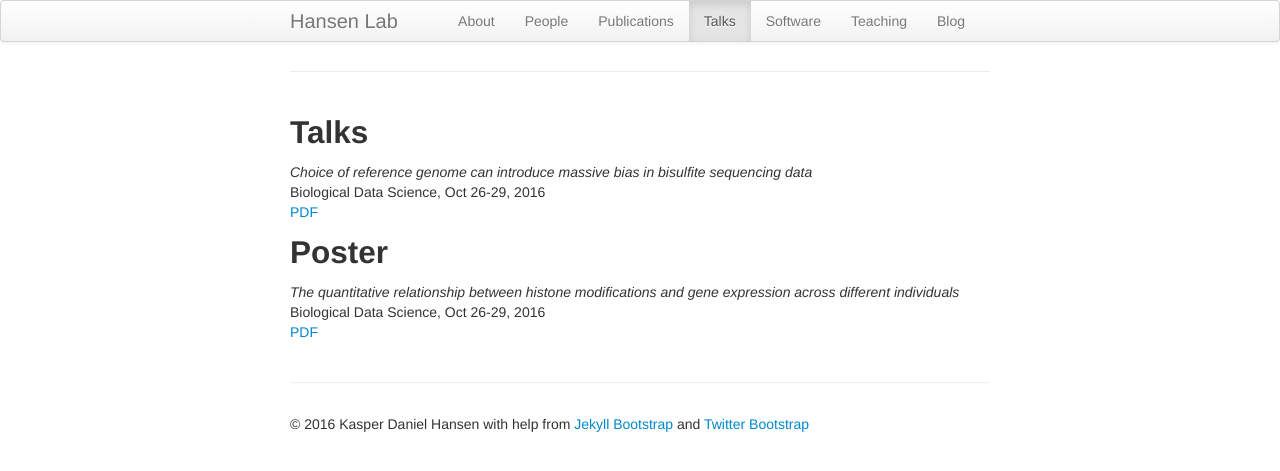
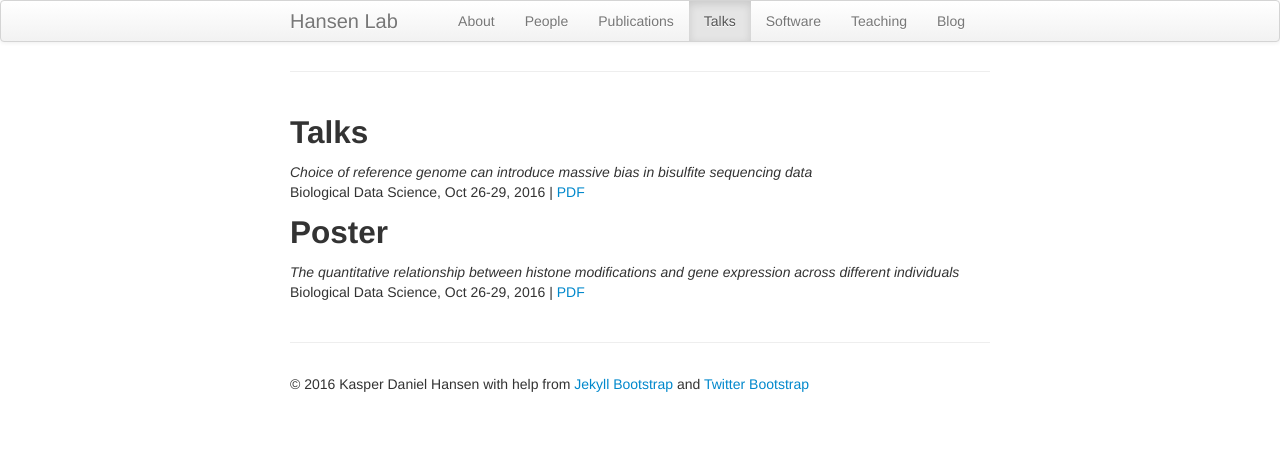
Before and after one commit to hansenlab/hansenlab.github.io, a Jekyll site: the page built from 03-talks.md, in a window 1280 px wide. Shown: the top 471 px of the page. Built offline with Jekyll 4.4.1, drawn with Linux system fonts in a browser that asks for light colours.

```diff
--- a/03-talks.md
+++ b/03-talks.md
@@ -10,7 +10,7 @@ Talks
 -----
 
 _Choice of reference genome can introduce massive bias in bisulfite sequencing data_
-Biological Data Science, Oct 26-29, 2016
+Biological Data Science, Oct 26-29, 2016 |
 [PDF](./media/talks/2016/)
 
 
@@ -19,5 +19,5 @@ Poster
 
 _The quantitative relationship between histone modifications and
 gene expression across different individuals_
-Biological Data Science, Oct 26-29, 2016
+Biological Data Science, Oct 26-29, 2016 |
 [PDF](./media/posters/2016/)
```
